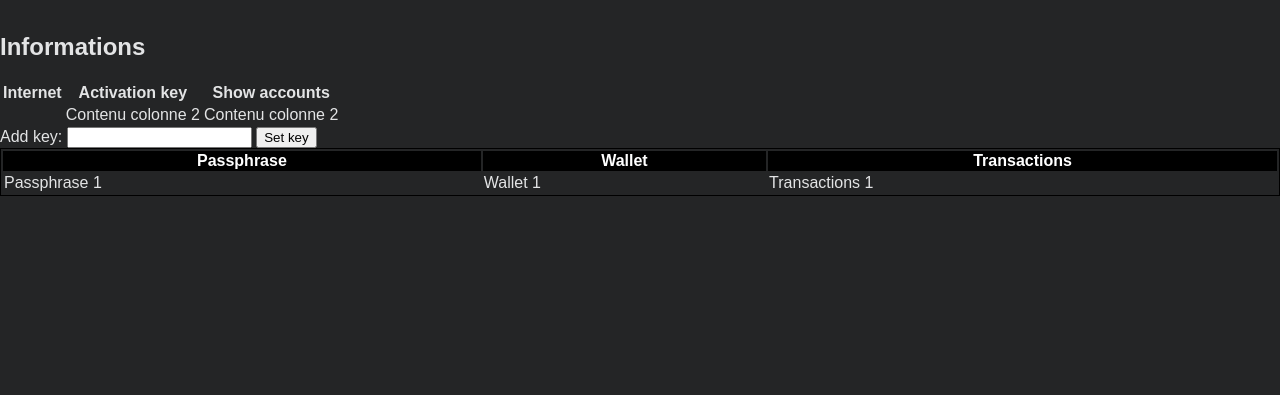
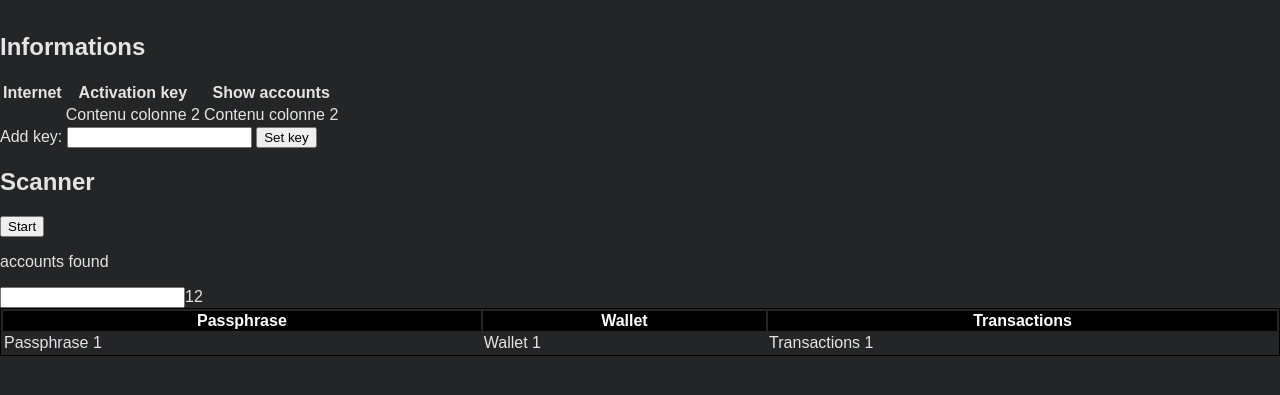
Before and after one commit to MaximeLemesle/TP_appli_desktop, a website built with Vite: page src/renderer/index.html in a window 1280 px wide. Shown: the part 191-586 px from the top of the page. Built offline with nearby package versions, Linux system fonts and the light colour scheme.

Commit message:
🎨 Add scanner section and update accounts table

```diff
--- a/src/renderer/index.html
+++ b/src/renderer/index.html
@@ -41,6 +41,17 @@
       </div>
     </section>
 
+    <section>
+      <div class="scanner">
+        <h2 class="title">
+          Scanner
+        </h2>
+        <button>Start</button>
+      </div>
+      <div class="stat">
+        <p>accounts found</p>
+        <input type="number">12
+      </div>
       <div class="accounts">
         <table class="accounts_table">
            <thead>
@@ -60,6 +71,8 @@
         </table>
        </div>
 
+    </section>
+
   </div>
 
   <script src="./assets/js/checkOnline.js"></script>
```
Lines whose indentation alone changed are shown as unchanged.
